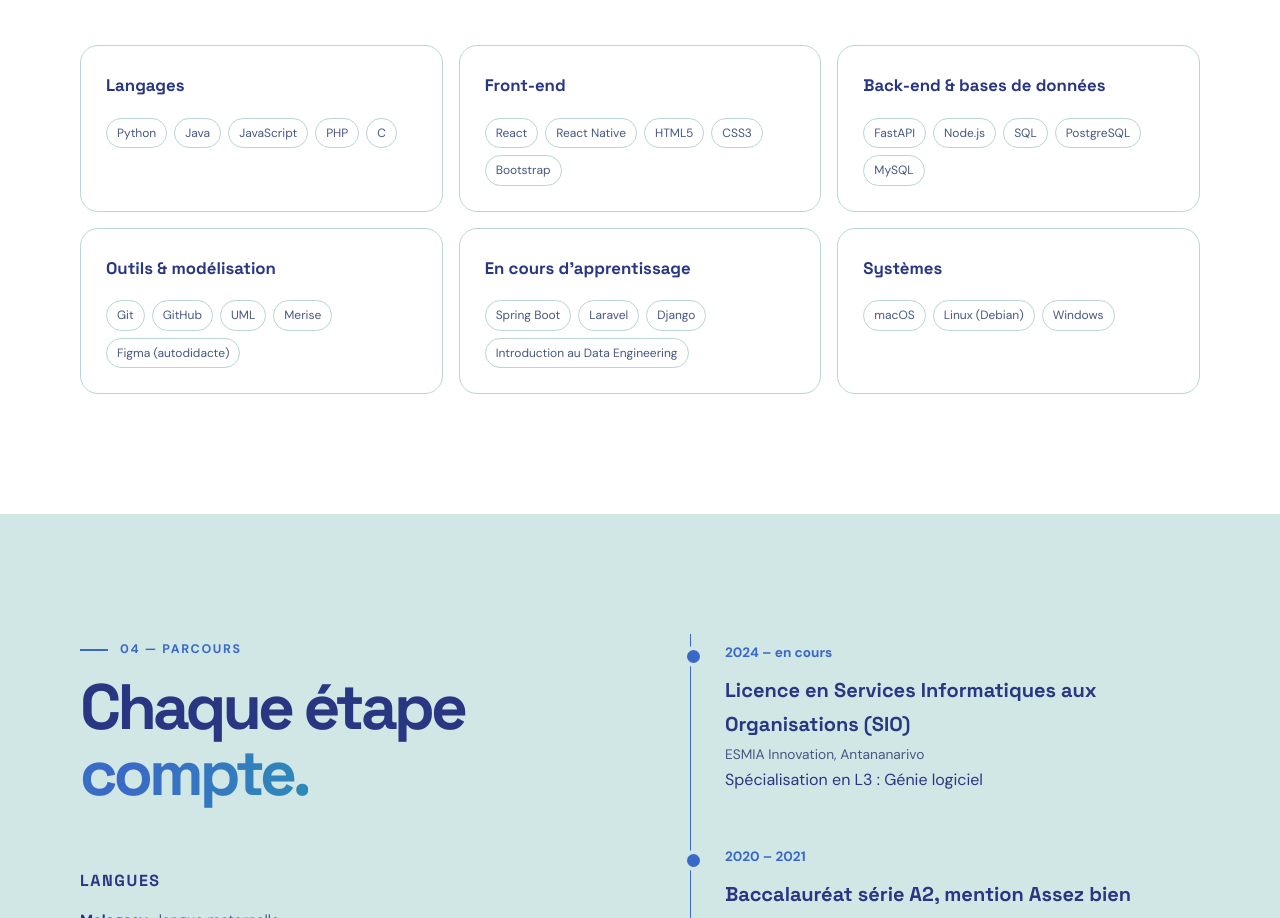
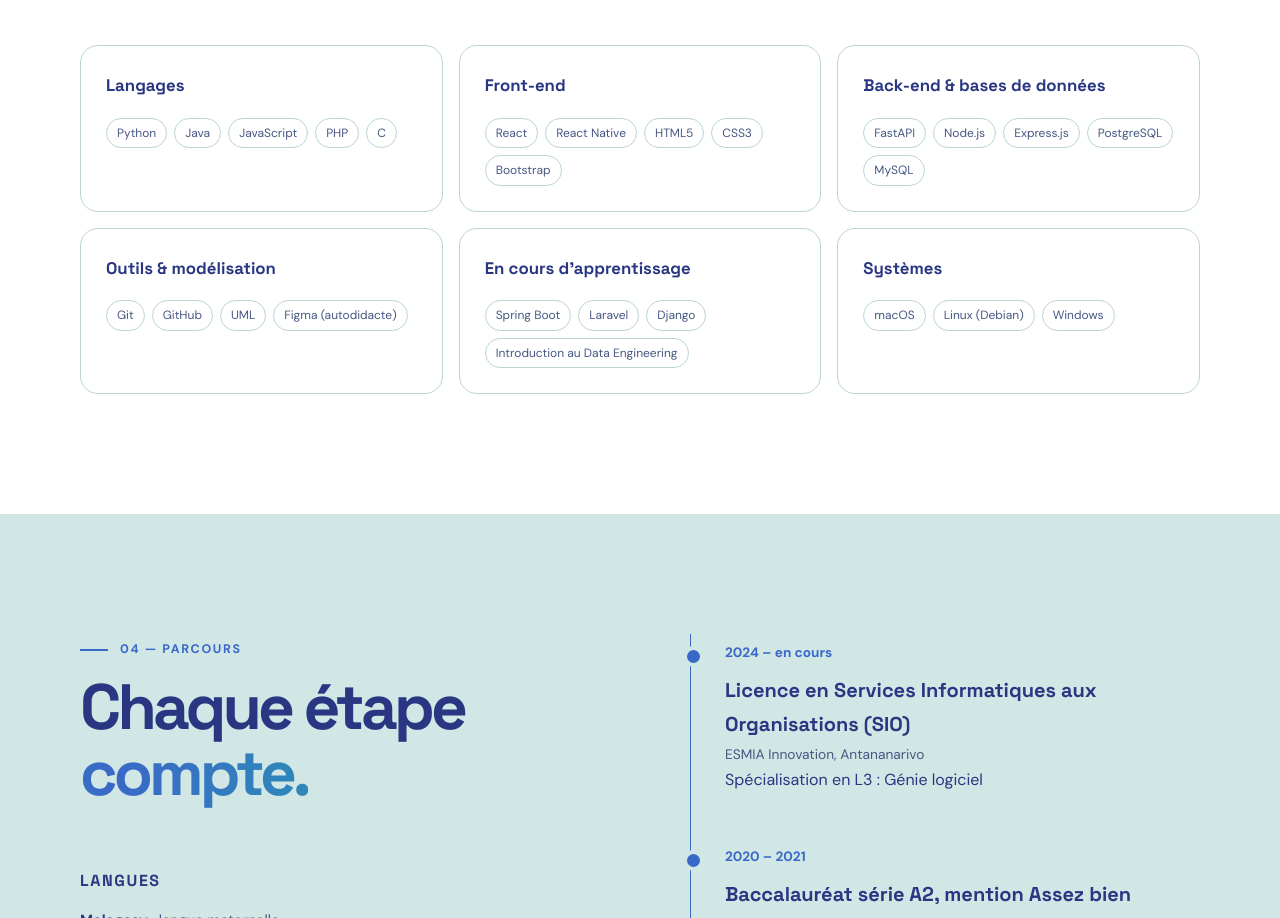
Before and after one commit to Mathieu-35/portfolio, a plain HTML site: page index.html in a window 1280 px wide. Shown: the part 2857-3775 px from the top of the page. Drawn offline with Linux system fonts and the light colour scheme.

Commit message:
Ajout Express.js, suppression SQL et Merise, MAJ CV

```diff
--- a/index.html
+++ b/index.html
@@ -380,7 +380,7 @@
               <ul class="tags">
                 <li class="tag">FastAPI</li>
                 <li class="tag">Node.js</li>
-                <li class="tag">SQL</li>
+                <li class="tag">Express.js</li>
                 <li class="tag">PostgreSQL</li>
                 <li class="tag">MySQL</li>
               </ul>
@@ -391,7 +391,6 @@
                 <li class="tag">Git</li>
                 <li class="tag">GitHub</li>
                 <li class="tag">UML</li>
-                <li class="tag">Merise</li>
                 <li class="tag">Figma (autodidacte)</li>
               </ul>
             </div>
```
Also changed, not shown: 1 other file.
